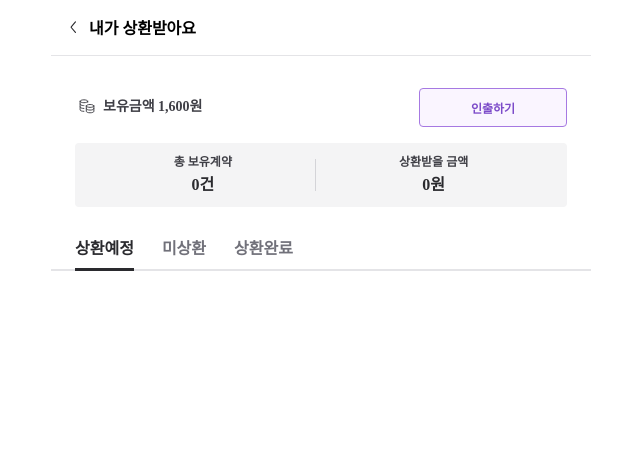
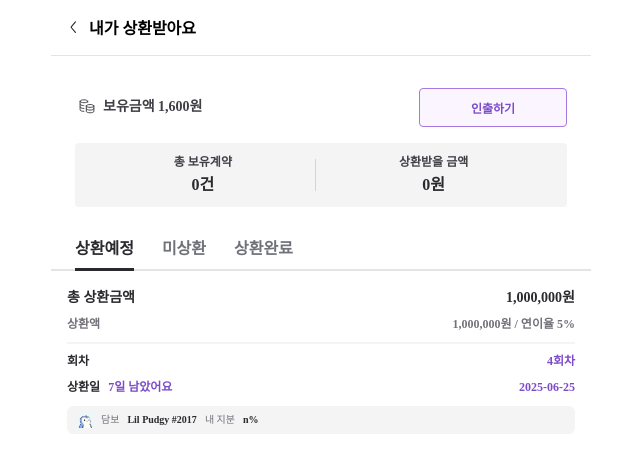
Before and after one commit to Damborghinii/Damborghinii-Client, a React (Vite) app: page /repayment-received in a window 1280 px wide. Shown: the top 466 px of the page, without its empty margins (319-959 px from the left). Built offline with nearby package versions, Linux system fonts and the light colour scheme.

Commit message:
feature/#22: 정산관리 플로우 구현

```diff
--- /dev/null
+++ b/src/pages/adjustment/_components/BottomSection.tsx
@@ -0,0 +1,104 @@
+import { cardImage } from "@assets/image";
+import { HorizontalDivider } from "@components/common/horizontalDivider/HorizontalDivider";
+import Spacer from "@components/common/spacer/Spacer";
+import styled from "@emotion/styled";
+import theme from "@styles/theme";
+
+interface TextProps {
+  color?: string;
+}
+
+export interface BottomSectionProp {
+  expectedMoney: string;
+}
+
+export const BottomSection = ({ expectedMoney }: BottomSectionProp) => {
+  return (
+    <CardWrapper>
+      <RowTextWrapper>
+        <BodyText color={theme.color.neutral.B70}>총 상환금액</BodyText>
+        <BodyText color={theme.color.neutral.B70}>1,000,000원</BodyText>
+      </RowTextWrapper>
+      <Spacer height="0.625rem" />
+      <RowTextWrapper>
+        <SmallText color={theme.color.neutral.B40}>상환액</SmallText>
+        <SmallText color={theme.color.neutral.B40}>
+          1,000,000원 / 연이율 5%
+        </SmallText>
+      </RowTextWrapper>
+      <Spacer height="0.625rem" />
+      <HorizontalDivider />
+      <Spacer height="0.625rem" />
+      <RowTextWrapper>
+        <SmallText color={theme.color.neutral.B70}>회차</SmallText>
+        <SmallText color={theme.color.primary.P60}>4회차</SmallText>
+      </RowTextWrapper>
+      <Spacer height="0.625rem" />
+      <RowTextWrapper>
+        <div
+          style={{
+            display: "flex",
+            alignItems: "center",
+            gap: "0.5rem",
+          }}
+        >
+          <SmallText color={theme.color.neutral.B70}>상환일</SmallText>
+          <SmallText color={theme.color.primary.P60}>7일 남았어요</SmallText>
+        </div>
+        <SmallText color={theme.color.primary.P60}>2025-06-25</SmallText>
+      </RowTextWrapper>
+      <Spacer height="0.625rem" />
+      <NftCardWrapper>
+        <img src={cardImage} alt="담보 카드" width={16} height={16} />
+        담보
+        <NftText>Lil Pudgy #2017</NftText>내 지분
+        <NftText>n%</NftText>
+      </NftCardWrapper>
+    </CardWrapper>
+  );
+};
+
+const BodyText = styled.h2<TextProps>`
+  padding-top: 0.1rem;
+  ${({ theme }) => theme.typography["body2-2"]}
+  color: ${({ color }) => color}
+`;
+
+const SmallText = styled.h3<TextProps>`
+  ${({ theme }) => theme.typography["small1-2"]}
+  color: ${({ color }) => color}
+`;
+
+const CardWrapper = styled.div`
+  width: 100%;
+  background-color: ${({ theme }) => theme.color.neutral.white};
+
+  border-radius: 1rem;
+  padding: 1rem;
+`;
+
+const RowTextWrapper = styled.div`
+  width: 100%;
+  display: flex;
+  justify-content: space-between;
+  align-items: center;
+`;
+
+const NftCardWrapper = styled.div`
+  width: 100%;
+  display: flex;
+  align-items: center;
+  gap: 0.5rem;
+  padding: 0.375rem 0.625rem;
+  background-color: ${({ theme }) => theme.color.neutral.B00};
+
+  border-radius: 0.4rem;
+
+  ${({ theme }) => theme.typography["small2-3"]}
+  color: ${({ theme }) => theme.color.neutral.B40};
+`;
+
+const NftText = styled.h3<TextProps>`
+  ${({ theme }) => theme.typography["small2-2"]}
+  color: ${({ theme }) => theme.color.neutral.B70};
+`;
--- a/src/pages/adjustment/containers/AdjustmentGiving.tsx
+++ b/src/pages/adjustment/containers/AdjustmentGiving.tsx
@@ -1,13 +1,67 @@
+import styled from "@emotion/styled";
+
 import { SubTopBar } from "@components/common/topBar/SubTopBar";
 import { AdjustmentCard } from "../_components/AdjustmentCard";
 import { AdjustmentTab } from "../_components/AdjustmentTabBar";
+import { BottomSection } from "../_components/BottomSection";
 
 export const GivingAdjustment = () => {
   return (
-    <>
+    <Wrapper>
       <SubTopBar title="내가 상환해요" />
       <AdjustmentCard balance="1,600원" isReceivedType={false} />
       <AdjustmentTab />
-    </>
+      <BottomWrapper>
+        <RowInfo>
+          상환예정
+          <BodyText>총 1,000,000원</BodyText>
+        </RowInfo>
+        <BottomSection expectedMoney="" />
+        <BottomSection expectedMoney="총 1,000,000원" />
+        <BottomSection expectedMoney="총 1,000,000원" />
+      </BottomWrapper>
+    </Wrapper>
   );
 };
+
+const Wrapper = styled.div`
+  width: 100%;
+  min-height: 100dvh;
+  display: flex;
+  flex-direction: column;
+`;
+
+const BottomWrapper = styled.div`
+  width: 100%;
+
+  display: flex;
+  flex-direction: column;
+
+  gap: 1.25rem;
+
+  flex-grow: 1;
+
+  padding: 0 1.5rem;
+  padding-bottom: 2rem;
+
+  background-color: ${({ theme }) => theme.color.neutral.B00};
+`;
+
+const RowInfo = styled.div`
+  width: 100%;
+  display: flex;
+  align-items: center;
+
+  gap: 0.75rem;
+
+  padding-top: 1.25rem;
+
+  ${({ theme }) => theme.typography["body1-2"]}
+`;
+
+const BodyText = styled.h2`
+  padding-top: 0.1rem;
+  ${({ theme }) => theme.typography["body2-2"]}
+
+  color: ${({ theme }) => theme.color.primary.P50}
+`;
--- a/src/pages/adjustment/containers/AdjustmentReceived.tsx
+++ b/src/pages/adjustment/containers/AdjustmentReceived.tsx
@@ -1,13 +1,24 @@
+import styled from "@emotion/styled";
+
 import { SubTopBar } from "@components/common/topBar/SubTopBar";
 import { AdjustmentCard } from "../_components/AdjustmentCard";
 import { AdjustmentTab } from "../_components/AdjustmentTabBar";
+import { BottomSection } from "../_components/BottomSection";
 
 export const AdjustmentReceived = () => {
   return (
-    <>
+    <Wrapper>
       <SubTopBar title="내가 상환받아요" />
       <AdjustmentCard balance="1,600원" />
       <AdjustmentTab />
-    </>
+      <BottomSection expectedMoney="총 1,000,000원" />
+    </Wrapper>
   );
 };
+
+const Wrapper = styled.div`
+  width: 100%;
+
+  display: flex;
+  flex-direction: column;
+`;
```
